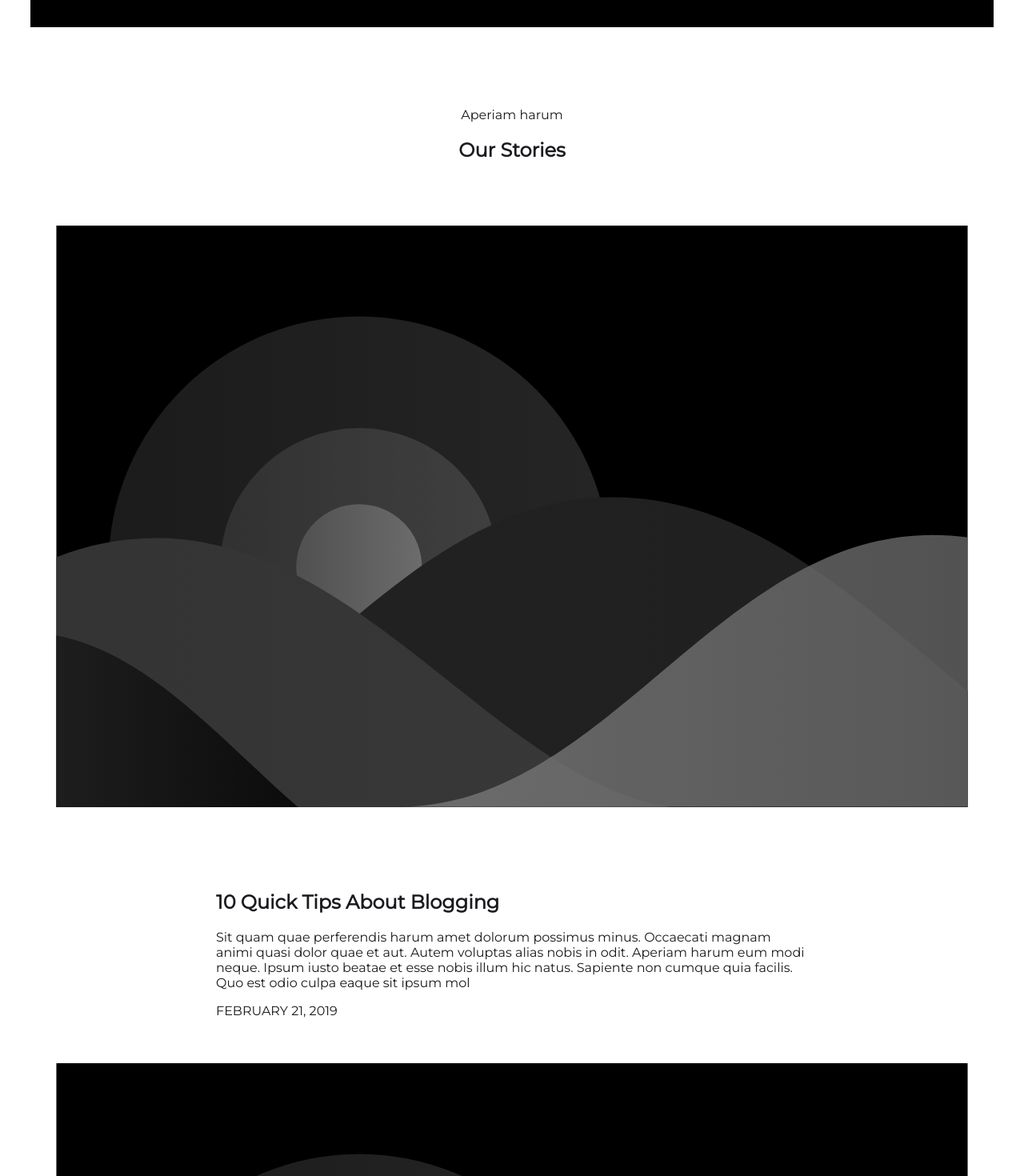
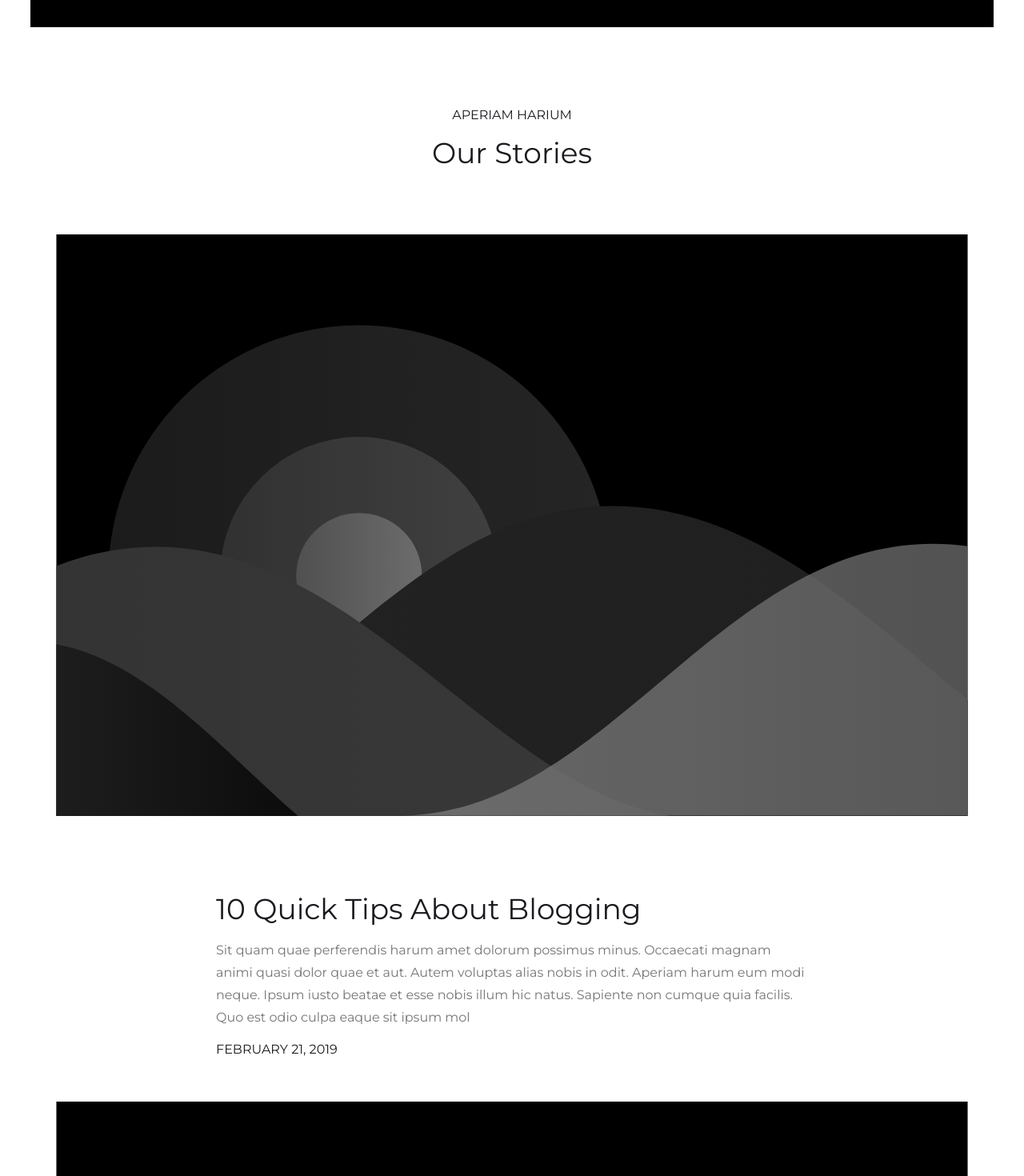
Before and after one commit to thegalluzz/webflow-template-remake, a Next.js app: page /blog in a window 1280 px wide. Shown: the part 700-2170 px from the top of the page at 80% size. Built offline with nearby package versions, Linux system fonts and the light colour scheme.

Commit message:
modified blog page css

```diff
--- a/pages/blog.tsx
+++ b/pages/blog.tsx
@@ -23,15 +23,15 @@ export default function Blog() {
                     <div className={styles.BlogContainer}>
                         <div>
                             <div className={styles.BlogTextDiv}>
-                                <p>Aperiam harum</p>
-                                <h2>Our Stories</h2>
+                                <p>APERIAM HARIUM</p>
+                                <h2 className={styles.HeadingJumboSmall}>Our Stories</h2>
                             </div>
                             <div className={styles.BlogDivCard}>
                                 <img src="/placeholder_1.svg" alt="" className={styles.PortfolioSVG} />
                                 <div className={styles.BlogDescription}>
                                     <div>
-                                        <h2>10 Quick Tips About Blogging</h2>
-                                        <p>
+                                        <h2 className={styles.HeadingJumboSmall}>10 Quick Tips About Blogging</h2>
+                                        <p className={styles.ParagraphLight}>
                                             Sit quam quae perferendis harum amet dolorum possimus minus.
                                             Occaecati magnam animi quasi dolor quae et aut.
                                             Autem voluptas alias nobis in odit.
@@ -49,8 +49,8 @@ export default function Blog() {
                                 <img src="/placeholder_1.svg" alt="" className={styles.PortfolioSVG} />
                                 <div className={styles.BlogDescription}>
                                     <div>
-                                        <h2>10 Quick Tips About Blogging</h2>
-                                        <p>
+                                        <h2 className={styles.HeadingJumboSmall}>15 Best Blogs To Follow About Web Design</h2>
+                                        <p className={styles.ParagraphLight}>
                                             Sit quam quae perferendis harum amet dolorum possimus minus.
                                             Occaecati magnam animi quasi dolor quae et aut.
                                             Autem voluptas alias nobis in odit.
@@ -68,8 +68,8 @@ export default function Blog() {
                                 <img src="/placeholder_1.svg" alt="" className={styles.PortfolioSVG} />
                                 <div className={styles.BlogDescription}>
                                     <div>
-                                        <h2>10 Quick Tips About Blogging</h2>
-                                        <p>
+                                        <h2 className={styles.HeadingJumboSmall}>7 of the Best Examples of Beautiful Blog Design</h2>
+                                        <p className={styles.ParagraphLight}>
                                             Sit quam quae perferendis harum amet dolorum possimus minus.
                                             Occaecati magnam animi quasi dolor quae et aut.
                                             Autem voluptas alias nobis in odit.
```
